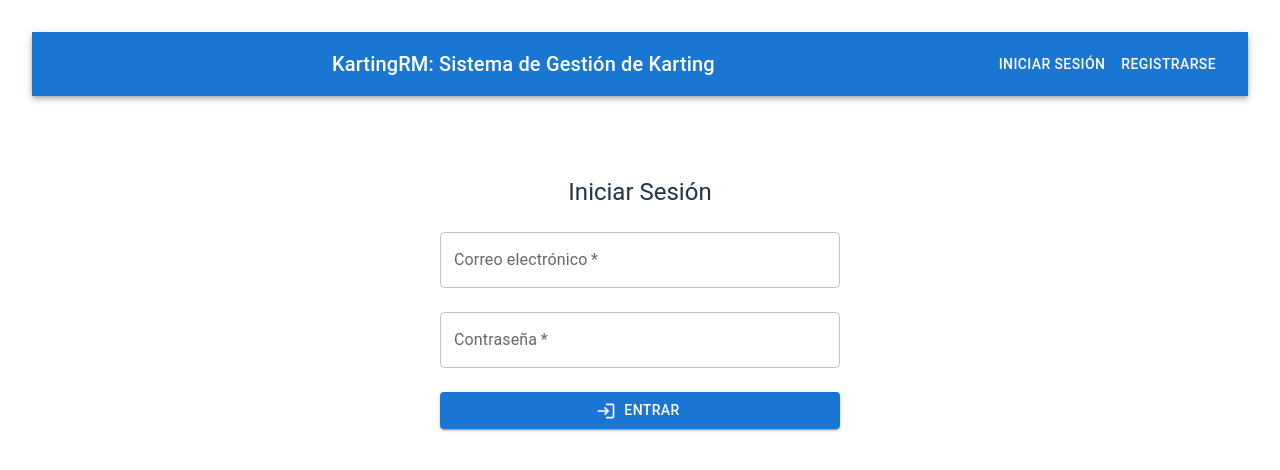
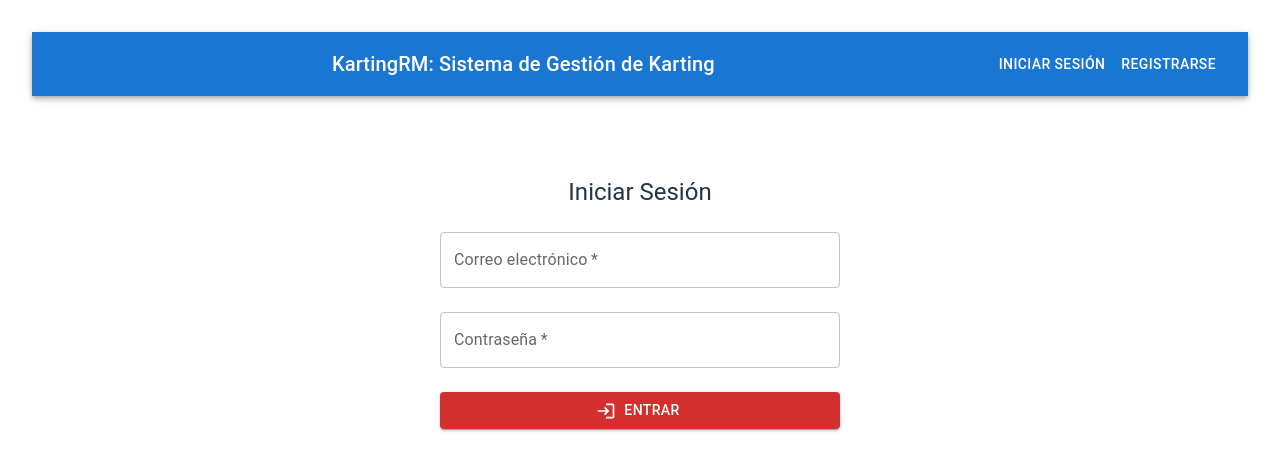
Before and after one commit to camilagos/Tingeso-1, a React (Vite) app in the folder payroll-frontend/: page /login in a window 1280 px wide. Shown: the top 470 px of the page. Built offline with nearby package versions, Linux system fonts and the light colour scheme.

Commit message:
Cambio de prueba

```diff
--- a/payroll-frontend/src/components/Login.jsx
+++ b/payroll-frontend/src/components/Login.jsx
@@ -68,7 +68,7 @@ const Login = () => {
         <Button
           type="submit"
           variant="contained"
-          color="primary"
+          color="error"
           fullWidth
           startIcon={<LoginIcon />}
           sx={{ mt: 2 }}
```
